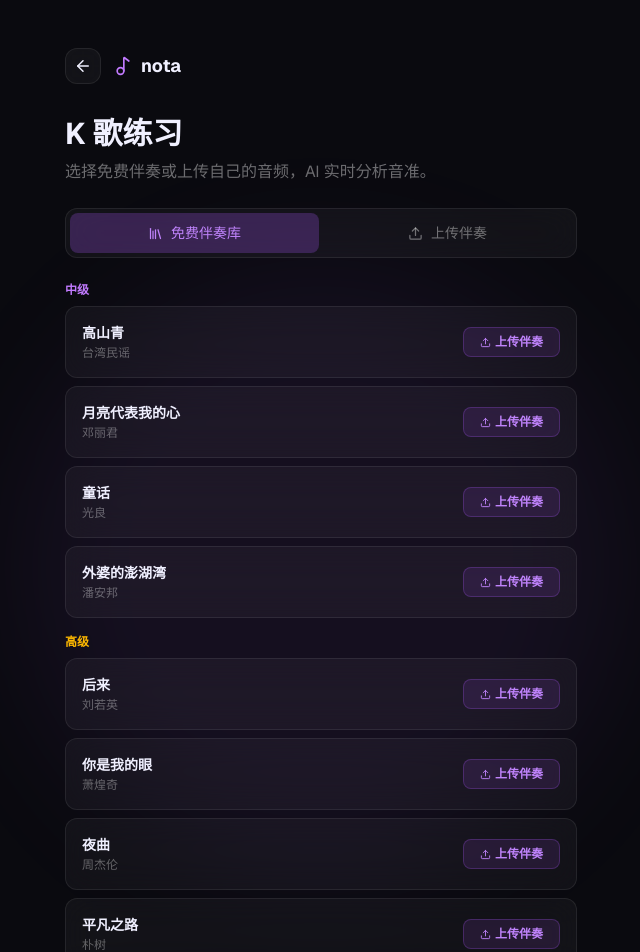
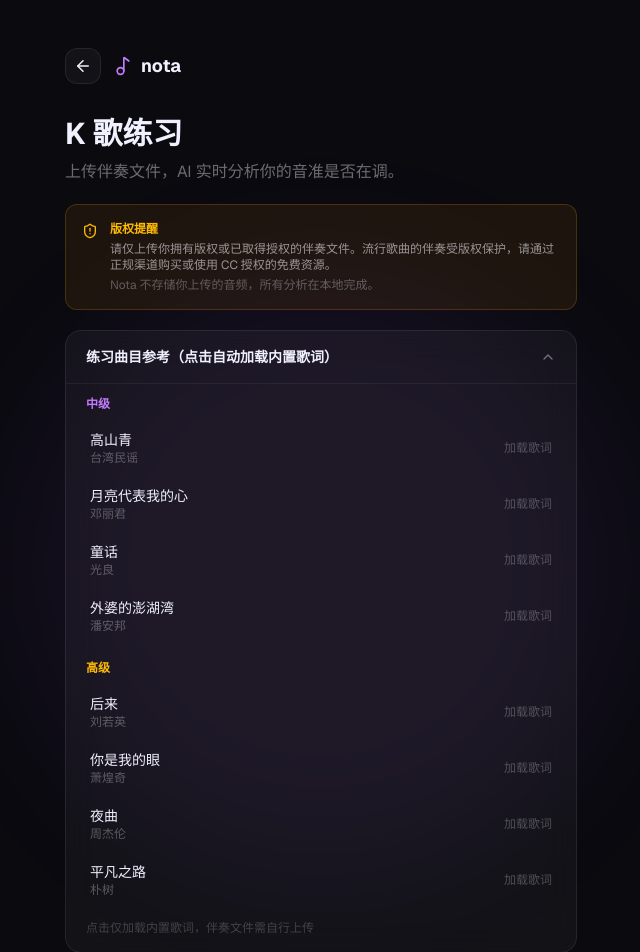
Before and after one commit to poud666/nota, a Next.js app: page /sing in a window 1280 px wide. Shown: the top 952 px of the page, without its empty margins (319-959 px from the left). Built offline with nearby package versions, Linux system fonts and the light colour scheme.

Commit message:
合并选曲与上传为单一界面，加版权提醒

```diff
--- a/src/app/sing/page.tsx
+++ b/src/app/sing/page.tsx
@@ -5,7 +5,7 @@
 import Link from "next/link";
 import {
   Music2, ArrowLeft, Upload, Play, Square, Loader2,
-  AlertCircle, Headphones, Library, ChevronRight, X, FileText,
+  AlertCircle, Headphones, X, FileText, ShieldAlert, ChevronDown, ChevronUp,
 } from "lucide-react";
 import { extractReferenceF0, hzToNoteName, centsDiff, summarize, type RefFrame, THRESH_IN_TUNE, THRESH_ACCEPTABLE } from "@/lib/pitchCompare";
 import { analyzeAudio } from "@/lib/audioAnalysis";
@@ -16,7 +16,6 @@
 import type { PitchFrame } from "@/components/PitchChart";
 
 type State = "setup" | "loading" | "ready" | "countdown" | "singing" | "processing" | "error";
-type SetupTab = "library" | "upload";
 
 const HOP = 512;
 const BUF = 2048;
@@ -30,7 +29,7 @@
 export default function SingPage() {
   const router = useRouter();
   const [state, setState] = useState<State>("setup");
-  const [tab, setTab] = useState<SetupTab>("library");
+  const [showSongList, setShowSongList] = useState(true);
   const [songTitle, setSongTitle] = useState("");
   const [errorMsg, setErrorMsg] = useState("");
   const [elapsed, setElapsed] = useState(0);
@@ -99,7 +98,6 @@
     const parsed = parseLRC(song.lrc);
     setLyrics(parsed);
     lyricsRef.current = parsed;
-    setTab("upload");
   }, []);
 
   // ── 上传伴奏文件 ───────────────────────────────────────────────────
@@ -326,92 +324,85 @@
           )}
         </div>
 
-        {/* ── 选歌界面 ── */}
+        {/* ── 上传伴奏界面 ── */}
         {state === "setup" && (
+          <div className="space-y-5">
             <div>
               <h1 className="text-3xl font-bold mb-2">K 歌练习</h1>
-            <p className="mb-6" style={{ color: "rgba(255,255,255,0.4)" }}>
-              选择免费伴奏或上传自己的音频，AI 实时分析音准。
+              <p style={{ color: "rgba(255,255,255,0.4)" }}>
+                上传伴奏文件，AI 实时分析你的音准是否在调。
               </p>
-
-            {/* Tab 切换 */}
-            <div className="flex glass rounded-xl p-1 mb-6 gap-1">
-              {[
-                { id: "library" as SetupTab, icon: Library, label: "免费伴奏库" },
-                { id: "upload"  as SetupTab, icon: Upload,  label: "上传伴奏" },
-              ].map(t => (
-                <button key={t.id} onClick={() => setTab(t.id)}
-                  className="flex-1 flex items-center justify-center gap-2 py-2.5 rounded-lg text-sm font-medium transition-all"
-                  style={tab === t.id
-                    ? { background: "rgba(168,85,247,0.25)", color: "#c084fc" }
-                    : { color: "rgba(255,255,255,0.4)" }}>
-                  <t.icon size={15} />{t.label}
-                </button>
-              ))}
             </div>
 
-            {/* 歌曲库 */}
-            {tab === "library" && (
-              <div className="space-y-4">
-                {(["beginner","intermediate","advanced"] as const).map(level => {
+            {/* ⚠️ 版权提醒 */}
+            <div className="rounded-xl p-4 flex items-start gap-3"
+              style={{ background: "rgba(245,158,11,0.08)", border: "1px solid rgba(245,158,11,0.2)" }}>
+              <ShieldAlert size={16} className="text-amber-400 shrink-0 mt-0.5" />
+              <div className="text-xs space-y-1" style={{ color: "rgba(255,255,255,0.55)" }}>
+                <p className="font-semibold text-amber-400">版权提醒</p>
+                <p>请仅上传你拥有版权或已取得授权的伴奏文件。流行歌曲的伴奏受版权保护，请通过正规渠道购买或使用 CC 授权的免费资源。</p>
+                <p style={{ color: "rgba(255,255,255,0.3)" }}>Nota 不存储你上传的音频，所有分析在本地完成。</p>
+              </div>
+            </div>
+
+            {/* 歌曲列表（可折叠，仅用于预加载歌词） */}
+            <div className="glass rounded-2xl overflow-hidden">
+              <button
+                onClick={() => setShowSongList(v => !v)}
+                className="w-full flex items-center justify-between px-5 py-4 text-sm font-semibold hover:bg-white/5 transition-colors">
+                <span>练习曲目参考（点击自动加载内置歌词）</span>
+                {showSongList ? <ChevronUp size={16} style={{ color: "rgba(255,255,255,0.4)" }}/> : <ChevronDown size={16} style={{ color: "rgba(255,255,255,0.4)" }}/>}
+              </button>
+
+              {showSongList && (
+                <div className="px-3 pb-3 space-y-1 border-t" style={{ borderColor: "rgba(255,255,255,0.06)" }}>
+                  {(["intermediate","advanced"] as const).map(level => {
                     const songs = SONG_LIBRARY.filter(s => s.language === "zh" && s.difficulty === level);
                     if (!songs.length) return null;
                     const dc = DIFFICULTY_COLORS[level];
                     return (
-                    <div key={level}>
-                      <p className={`text-xs font-semibold mb-2 ${dc.text}`}>
-                        {DIFFICULTY_LABELS[level]}
+                      <div key={level} className="pt-3">
+                        <p className={`text-xs font-semibold mb-2 px-2 ${dc.text}`}>{DIFFICULTY_LABELS[level]}</p>
+                        {songs.map(song => {
+                          const active = songTitle === `${song.title} — ${song.artist}` && lyrics.length > 0;
+                          return (
+                            <button key={song.id} onClick={() => loadLyricsOnly(song)}
+                              className="w-full flex items-center gap-3 px-3 py-2.5 rounded-xl text-left transition-colors hover:bg-white/5"
+                              style={{ background: active ? "rgba(168,85,247,0.1)" : "transparent" }}>
+                              <div className="flex-1 min-w-0">
+                                <p className="text-sm font-medium truncate" style={{ color: active ? "#c084fc" : "#f0f0ff" }}>
+                                  {song.title}
                                 </p>
-                      <div className="space-y-2">
-                        {songs.map(song => {
-                          const canAutoLoad = !!song.audioUrl || !!song.synthId;
-                          return (
-                            <div key={song.id} className="glass rounded-xl p-4 flex items-center gap-3">
-                              <div className="flex-1 min-w-0">
-                                <p className="font-semibold text-sm">{song.title}</p>
-                                <p className="text-xs mt-0.5" style={{ color: "rgba(255,255,255,0.35)" }}>
+                                <p className="text-xs truncate" style={{ color: "rgba(255,255,255,0.3)" }}>
                                   {song.artist}
                                 </p>
                               </div>
-                              {canAutoLoad ? (
-                                <button onClick={() => loadFromLibrary(song)}
-                                  className="btn-primary shrink-0 px-4 py-1.5 rounded-lg text-xs font-semibold">
-                                  直接练习
+                              {active
+                                ? <span className="text-xs shrink-0" style={{ color: "#c084fc" }}>歌词已加载 ✓</span>
+                                : <span className="text-xs shrink-0" style={{ color: "rgba(255,255,255,0.25)" }}>加载歌词</span>
+                              }
                             </button>
-                              ) : (
-                                <button onClick={() => loadLyricsOnly(song)}
-                                  className="shrink-0 px-4 py-1.5 rounded-lg text-xs font-semibold flex items-center gap-1"
-                                  style={{ background: "rgba(168,85,247,0.12)", color: "#c084fc", border: "1px solid rgba(168,85,247,0.25)" }}>
-                                  <Upload size={11} />
-                                  上传伴奏
-                                </button>
-                              )}
+                          );
+                        })}
                       </div>
                     );
                   })}
-                      </div>
-                    </div>
-                  );
-                })}
-                <p className="text-xs text-center pt-1" style={{ color: "rgba(255,255,255,0.18)" }}>
-                  「直接练习」= Pixabay CC0 免费音频 · 「上传伴奏」= 歌词已内置，自备伴奏文件
+                  <p className="text-xs px-2 pt-2 pb-1" style={{ color: "rgba(255,255,255,0.2)" }}>
+                    点击仅加载内置歌词，伴奏文件需自行上传
                   </p>
                 </div>
               )}
+            </div>
 
             {/* 上传区域 */}
-            {tab === "upload" && (
-              <div className="space-y-4">
-                <div>
-                  <label className="block text-sm font-medium mb-2" style={{ color: "rgba(255,255,255,0.5)" }}>
-                    歌曲名称（可选）
-                  </label>
-                  <input type="text" placeholder="例如：稻香 — 周杰伦"
+            <div className="space-y-3">
+              {/* 歌曲名 */}
+              <input type="text" placeholder="歌曲名称（可选，如：稻香 — 周杰伦）"
                 value={songTitle} onChange={e => setSongTitle(e.target.value)}
                 className="w-full glass rounded-xl px-4 py-3 text-sm outline-none placeholder:text-white/20"
                 style={{ border: "1px solid rgba(255,255,255,0.08)" }} />
-                </div>
 
+              {/* 伴奏上传 */}
               <button onClick={() => audioFileRef.current?.click()}
                 className="w-full glass glass-hover rounded-2xl py-6 flex flex-col items-center gap-2 group">
                 <Upload size={22} className="text-purple-400 group-hover:scale-110 transition-transform" />
@@ -421,32 +412,30 @@
               <input ref={audioFileRef} type="file" accept="audio/*" className="hidden" onChange={handleAudioFile} />
 
               {/* LRC 上传 */}
-                <div>
               <button onClick={() => lrcFileRef.current?.click()}
-                    className="w-full glass glass-hover rounded-xl py-3.5 flex items-center justify-center gap-2 text-sm"
+                className="w-full glass glass-hover rounded-xl py-3 flex items-center justify-center gap-2 text-sm"
                 style={{ color: lyrics.length > 0 ? "#c084fc" : "rgba(255,255,255,0.4)" }}>
                 <FileText size={15} />
-                    {lyrics.length > 0 ? `已加载歌词 ${lyrics.length} 行 ✓` : "上传 LRC 歌词文件（可选）"}
+                {lyrics.length > 0 ? `歌词已加载（${lyrics.length} 行）✓` : "上传 LRC 歌词文件（可选）"}
               </button>
               <input ref={lrcFileRef} type="file" accept=".lrc,.txt" className="hidden" onChange={handleLrcFile} />
               {lyrics.length > 0 && (
-                    <button onClick={() => { setLyrics([]); lyricsRef.current = []; }}
-                      className="flex items-center gap-1 mt-1 mx-auto text-xs"
+                <button onClick={() => { setLyrics([]); lyricsRef.current = []; setSongTitle(""); }}
+                  className="flex items-center gap-1 mx-auto text-xs"
                   style={{ color: "rgba(255,255,255,0.25)" }}>
-                      <X size={11} /> 移除歌词
+                  <X size={11} /> 清除歌词
                 </button>
               )}
             </div>
 
+            {/* 耳机提示 */}
             <div className="flex items-start gap-3 rounded-xl p-4"
               style={{ background: "rgba(99,102,241,0.08)", border: "1px solid rgba(99,102,241,0.2)" }}>
               <Headphones size={16} className="text-indigo-400 shrink-0 mt-0.5" />
               <p className="text-xs" style={{ color: "rgba(255,255,255,0.5)" }}>
-                    建议戴耳机收听伴奏，麦克风只录到你的声音，分析更准确。
+                建议戴耳机收听伴奏，麦克风只录到你的声音，音准分析更准确。
               </p>
             </div>
-              </div>
-            )}
           </div>
         )}
 
```
Lines whose indentation alone changed are shown as unchanged.
